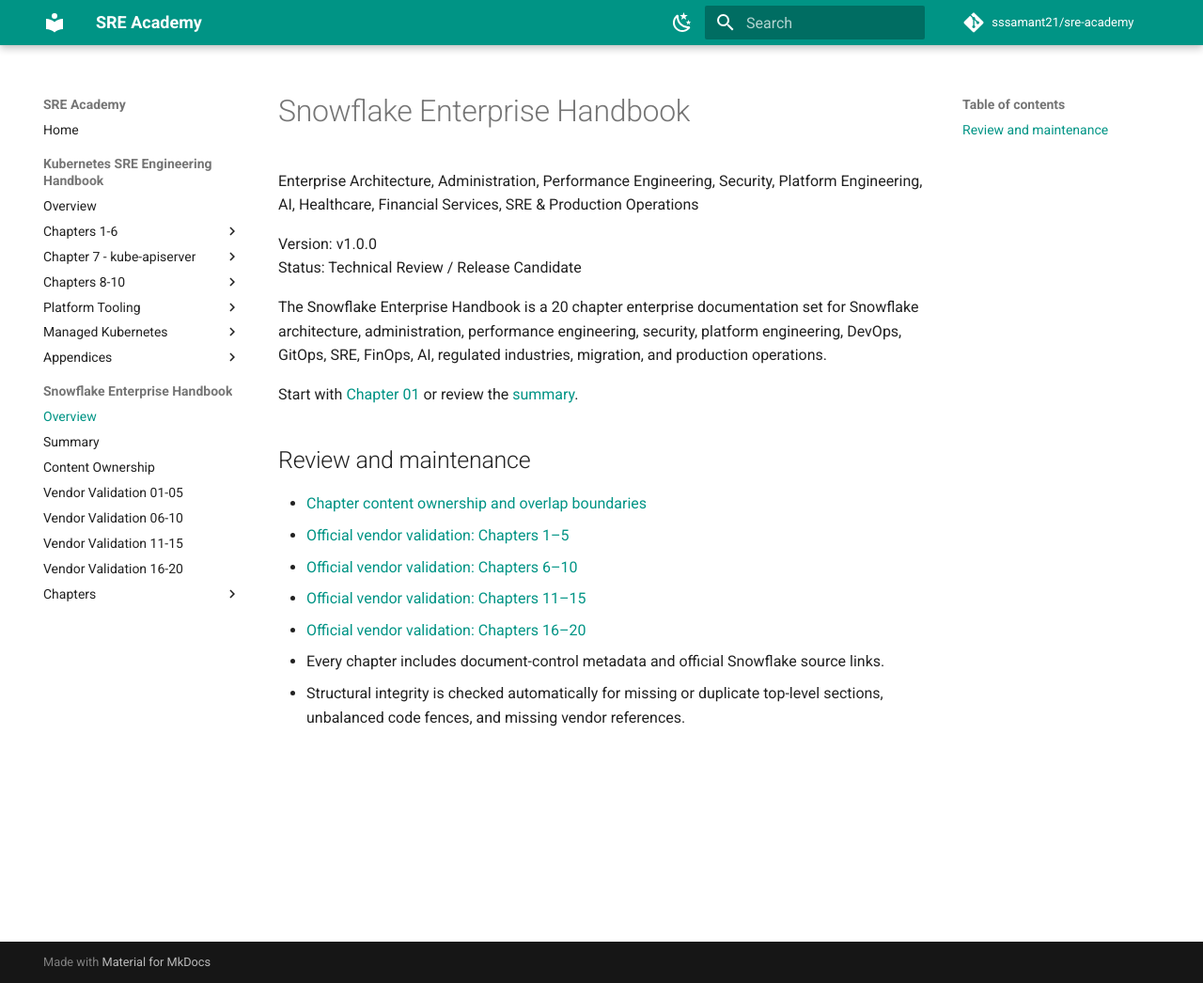
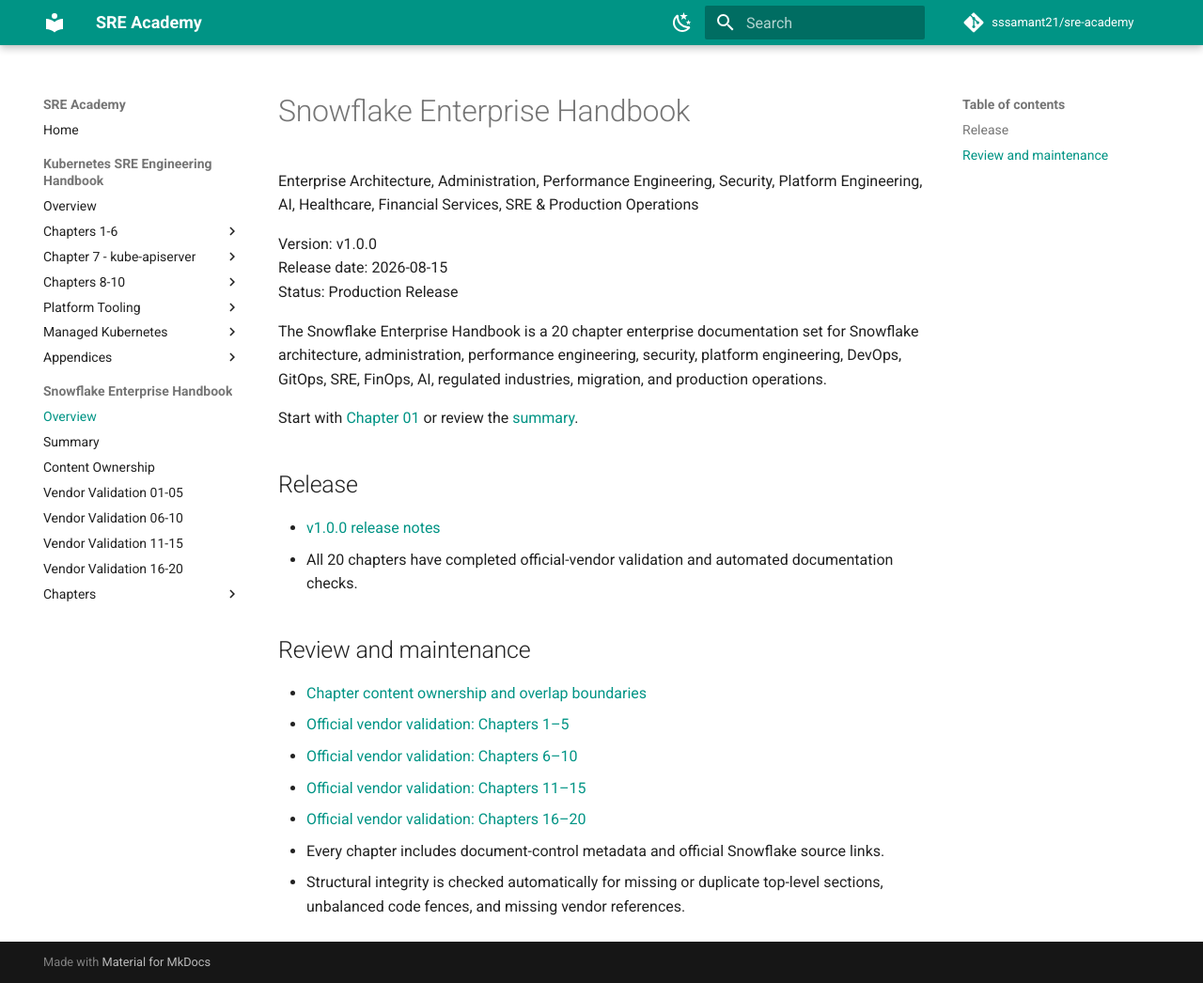
Before and after one commit to sssamant21/sre-academy, an MkDocs documentation site: the page built from docs/books/snowflake/index.md, in a window 1280 px wide and 1046 px high. Shown: the whole window at 94% size. Built offline with MkDocs 1.6.1 and Material for MkDocs 9.7.7, drawn with Linux system fonts in a browser that asks for light colours; comment, search, counter and statistics services are not loaded.

Commit message:
docs(snowflake): mark handbook v1.0.0 production release

```diff
--- a/docs/books/snowflake/index.md
+++ b/docs/books/snowflake/index.md
@@ -3,11 +3,17 @@
 Enterprise Architecture, Administration, Performance Engineering, Security, Platform Engineering, AI, Healthcare, Financial Services, SRE & Production Operations
 
 Version: v1.0.0
-Status: Technical Review / Release Candidate
+Release date: 2026-08-15
+Status: Production Release
 
 The Snowflake Enterprise Handbook is a 20 chapter enterprise documentation set for Snowflake architecture, administration, performance engineering, security, platform engineering, DevOps, GitOps, SRE, FinOps, AI, regulated industries, migration, and production operations.
 
 Start with [Chapter 01](chapter-01/README.md) or review the [summary](summary.md).
+
+## Release
+
+- [v1.0.0 release notes](RELEASE_NOTES_v1.0.0.md)
+- All 20 chapters have completed official-vendor validation and automated documentation checks.
 
 ## Review and maintenance
 
```
